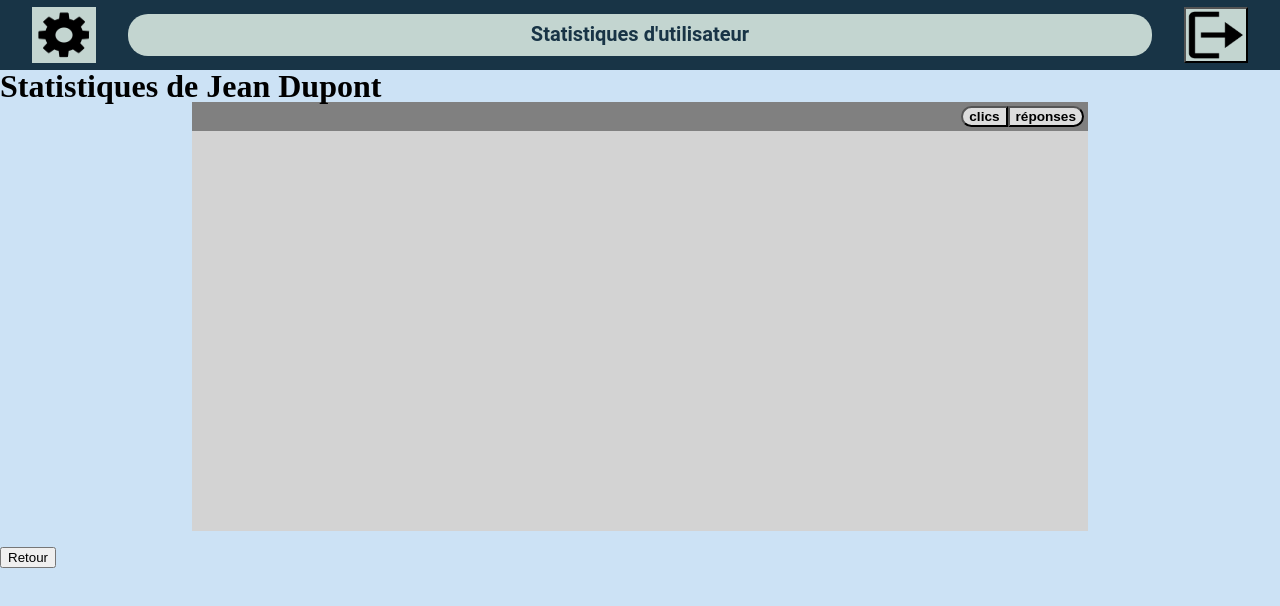
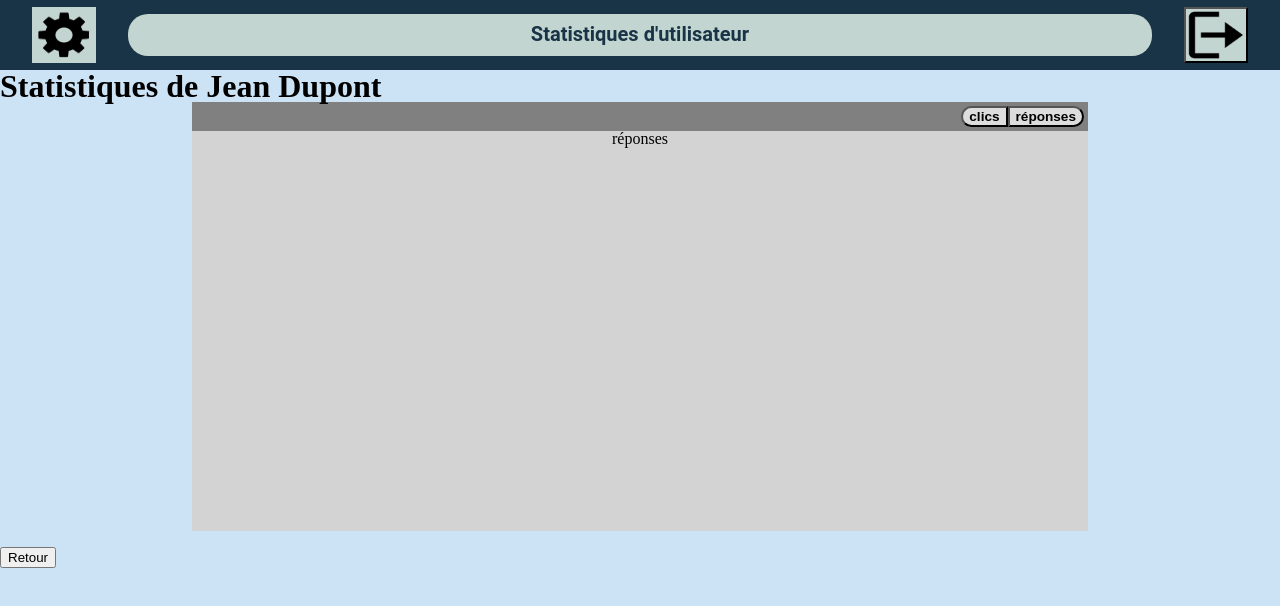
Before and after one commit to 2019-2020-ps6/2022-2023-ps6-poly-esprit, an Angular app in the folder front-end/: page /stats/0 in a window 1280 px wide. Both pictures are taken after a click on the button "réponses". Shown: the top 606 px of the page. Built offline with nearby package versions, Linux system fonts and the light colour scheme.

Commit message:
display following button selected

```diff
--- a/front-end/src/app/stats-visualisation/stats-visualisation.component.html
+++ b/front-end/src/app/stats-visualisation/stats-visualisation.component.html
@@ -12,11 +12,16 @@
   </li>-->
 </ul>
 <div id="choiceButtons">
-  <button>clics</button>
-  <button>r&eacute;ponses</button>
+  <button (click)="choiceClick()">clics</button>
+  <button (click)="choiceResponse()">r&eacute;ponses</button>
 </div>
 <div id="statsVisualiser">
-
+  <div class="hide" [ngClass]="{'clicked':isClick}">
+    <p>clicks</p>
+  </div>
+  <div class="hide" [ngClass]="{'reponse':isResponse}">
+    <p>réponses</p>
+  </div>
 </div>
 <br>
 <a class="navigation" [routerLink]="['/']">
--- a/front-end/src/app/stats-visualisation/stats-visualisation.component.scss
+++ b/front-end/src/app/stats-visualisation/stats-visualisation.component.scss
@@ -6,6 +6,20 @@
     margin-right: 15vw;
     padding: 4px;
 }
+
+.hide {
+    display: none;
+}
+
+.clicked {
+    display: block;
+}
+
+.reponse {
+    display: block
+}
+
+
 
 #choiceButtons > button {
     //height: 7vh;
--- a/front-end/src/app/stats-visualisation/stats-visualisation.component.ts
+++ b/front-end/src/app/stats-visualisation/stats-visualisation.component.ts
@@ -10,10 +10,13 @@ import { User } from 'src/models/user.model';
 })
 
 export class StatsVisualisationComponent implements OnInit {
+  isClick: boolean = true;
+  isResponse: boolean = false;
   idUser: number;
   user: any;
   statsPage: number;
   title = 'Statistiques utilisateur';
+  choiceClics: any;
 
   constructor(private userService: UserService, private route: ActivatedRoute) {
     this.idUser = Number(this.route.snapshot.paramMap.get("idUser"))
@@ -30,4 +33,16 @@ export class StatsVisualisationComponent implements OnInit {
     }
     this.title = `Statistiques d'utilisateur`;
   }
+
+  choiceClick() {
+    this.isClick = true;
+    this.isResponse = false;
+    console.log("choix click")
+  }
+
+  choiceResponse() {
+    this.isClick = false;
+    this.isResponse = true;
+    console.log("choix response")
+  }
 }
```
